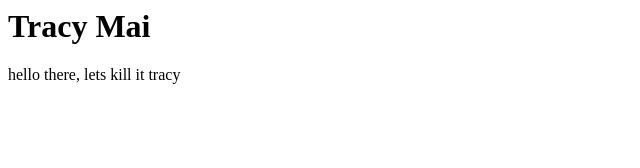
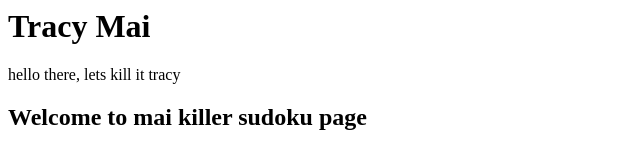
Before and after one commit to tracyymaii/mai-site, a plain HTML site: page index.html in a window 1280 px wide. Shown: the whole page, without its empty margins (0-640 px from the left). Drawn offline with Linux system fonts and the light colour scheme.

Commit message:
initialcommit

```diff
--- a/index.html
+++ b/index.html
@@ -7,5 +7,6 @@
 <body>
     <h1>Tracy Mai </h1>
     <p>hello there, lets kill it tracy</p>
+    <h2> Welcome to <strong> mai killer sudoku</strong> page</h2>
 </body>
 </html>
```
